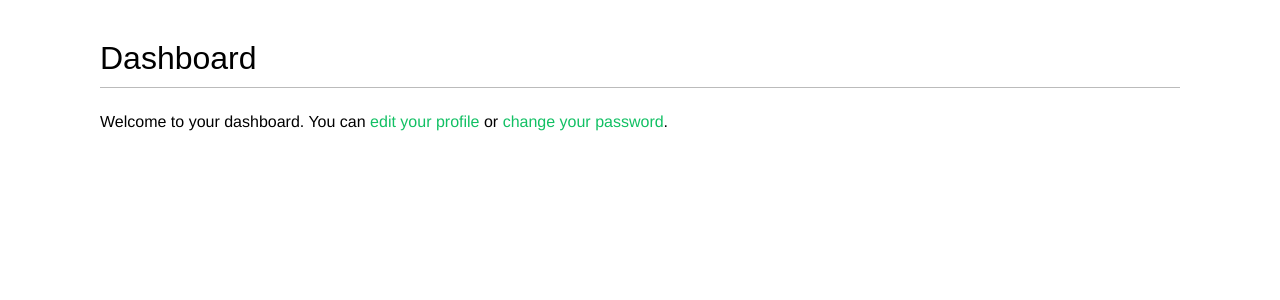
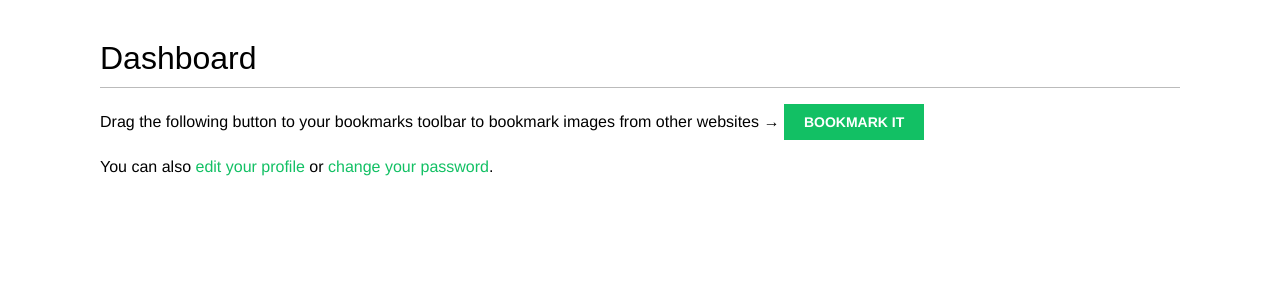
Before and after one commit to denismalod/Bookmarks, a Django app: page /account/ in a window 1280 px wide. Shown: the part 48-348 px from the top of the page. Run offline with Django 4.2, Linux system fonts and the light colour scheme; the visitor is signed in with stand-in values (Sample User, id 1); some web fonts are replaced.

Commit message:
Добавить на панель задач кнопку bookmark

```diff
--- a/bookmarks/account/templates/account/dashboard.html
+++ b/bookmarks/account/templates/account/dashboard.html
@@ -1,11 +1,22 @@
-{% extends 'base.html' %}
+{% extends "base.html" %}
 {% block title %}
   Dashboard
-{% endblock %}
+{% endblock title %}
 {% block content %}
   <h1>Dashboard</h1>
+  {% comment %} {% with total_images_created=request.user.images_created.count() %}
+    <p>
+      Welcome to your dashboard.
+      You have bookmarked {{ total_images_created }} image{{ total_images_created|pluralize }}.
+    </p>
+  {% endwith %} {% endcomment %}
   <p>
-    Welcome to your dashboard. You can <a href="{% url 'edit' %}">edit your profile</a>
-    or <a href="{% url 'password_change' %}">change your password</a>.
+    Drag the following button to your bookmarks toolbar
+    to bookmark images from other websites →
+    <a href="javascript:{% filter urlencode %}{% include "images/bookmarklet_launcher.js" %}{% endfilter %}"
+       class="button">Bookmark it</a>
   </p>
-{% endblock %}
+  <p>
+    You can also <a href="{% url "edit" %}">edit your profile</a> or <a href="{% url "password_change" %}">change your password</a>.
+  </p>
+{% endblock content %}
--- a/bookmarks/bookmarks/settings.py
+++ b/bookmarks/bookmarks/settings.py
@@ -146,6 +146,7 @@ AUTHENTICATION_BACKENDS = [
 SOCIAL_AUTH_GOOGLE_OAUTH2_KEY = "306692717921-ganrj9ulhf5nu8rodoger75mvukbitsk.apps.googleusercontent.com"  # ИД клиента Google
 SOCIAL_AUTH_GOOGLE_OAUTH2_SECRET = secret_key
 
+# Trigger reload
 SOCIAL_AUTH_PIPELINE = [
     "social_core.pipeline.social_auth.social_details",
     "social_core.pipeline.social_auth.social_uid",
--- /dev/null
+++ b/bookmarks/images/templates/images/bookmarklet_launcher.js
@@ -0,0 +1,12 @@
+(function(){
+  if(!window.bookmarklet) {
+    bookmarklet_js = document.body.appendChild(document.
+    createElement('script'));
+    bookmarklet_js.src = '//127.0.0.1:8000/static/js/bookmarklet.js?r='+Math.
+    floor(Math.random()*9999999999999999);
+    window.bookmarklet = true;
+  }
+  else {
+    bookmarkletLaunch();
+  }
+})();
```
Also changed, not shown: bookmarks/media/images/2025/11/07/people.jpg (added), 1 other file.
